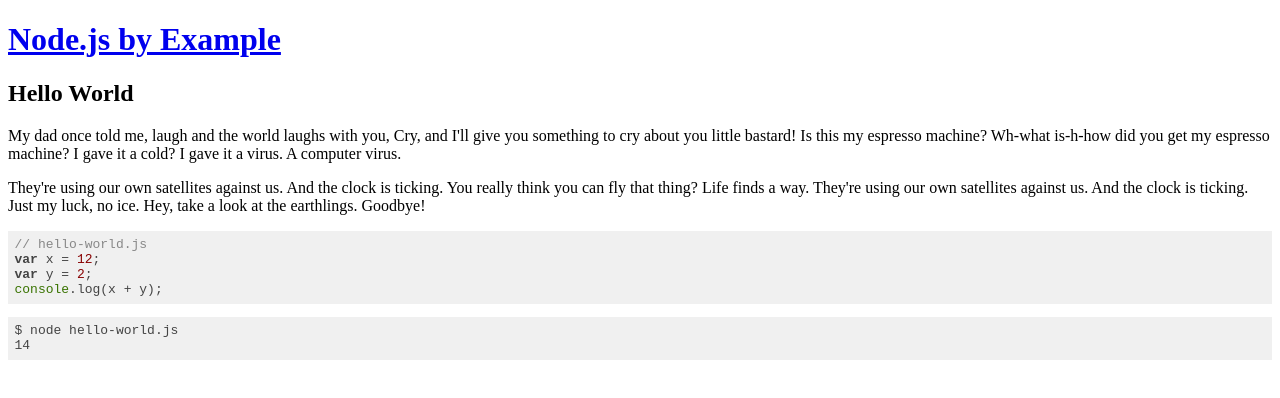
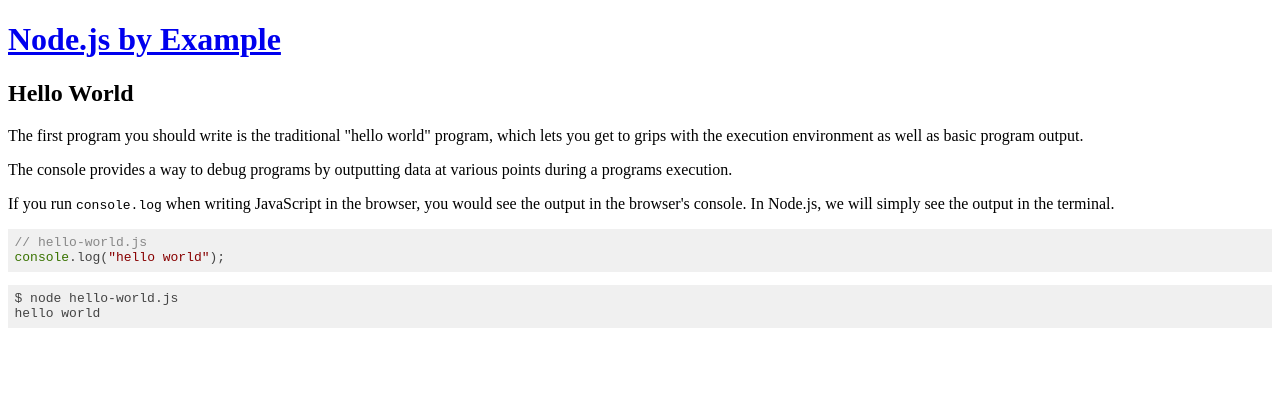
Before and after one commit to jackjdleslie/denobyexample, a Next.js app: page /examples/hello-world in a window 1280 px wide. Shown: the top 398 px of the page. Built offline with nearby package versions, Linux system fonts and the light colour scheme.

Commit message:
Custom text in example

```diff
--- a/components/layout/layout.css
+++ b/components/layout/layout.css
@@ -4,10 +4,12 @@
   justify-content: center;
   align-items: center;
   font-family: system-ui;
+  color: #222222;
 }
 
 .inner {
   max-width: 800px;
+  width: 100%;
 }
 
 .example {
@@ -15,6 +17,10 @@
   flex-wrap: wrap;
 }
 
+.exampleText {
+  margin-bottom: 10px;
+}
+
 .exampleCode,
 .exampleOutput {
   width: 100%;
--- a/components/layout/layout.js
+++ b/components/layout/layout.js
@@ -5,7 +5,7 @@
 import { Header } from "..";
 import styles from "./layout.css";
 
-export default ({ title, code, output }) => (
+export default ({ title, code, output, children }) => (
   <div>
     <Head>
       <title>Node.js by Example - {title}</title>
@@ -16,21 +16,7 @@
       <div className={styles.inner}>
         <Header subtitle={title} />
         <div className={styles.example}>
-          <div className={styles.exampleText}>
-            <p>
-              My dad once told me, laugh and the world laughs with you, Cry, and
-              I'll give you something to cry about you little bastard! Is this
-              my espresso machine? Wh-what is-h-how did you get my espresso
-              machine? I gave it a cold? I gave it a virus. A computer virus.
-            </p>
-            <p>
-              They're using our own satellites against us. And the clock is
-              ticking. You really think you can fly that thing? Life finds a
-              way. They're using our own satellites against us. And the clock is
-              ticking. Just my luck, no ice. Hey, take a look at the earthlings.
-              Goodbye!
-            </p>
-          </div>
+          <div className={styles.exampleText}>{children}</div>
           <div className={styles.exampleCode}>
             <SyntaxHighlighter language="javascript">{code}</SyntaxHighlighter>
           </div>
--- a/pages/examples/hello-world.js
+++ b/pages/examples/hello-world.js
@@ -2,13 +2,28 @@
 import { Layout } from "../../components";
 
 const code = `// hello-world.js
-var x = 12;
-var y = 2;
-console.log(x + y);
+console.log("hello world");
 `;
 
 const output = `$ node hello-world.js
-14
+hello world
 `;
 
-export default () => <Layout title="Hello World" code={code} output={output} />;
+export default () => (
+  <Layout title="Hello World" code={code} output={output}>
+    <p>
+      The first program you should write is the traditional "hello world"
+      program, which lets you get to grips with the execution environment as
+      well as basic program output.
+    </p>
+    <p>
+      The console provides a way to debug programs by outputting data at various
+      points during a programs execution.
+    </p>
+    <p>
+      If you run <code>console.log</code> when writing JavaScript in the
+      browser, you would see the output in the browser's console. In Node.js, we
+      will simply see the output in the terminal.
+    </p>
+  </Layout>
+);
```
Also changed, not shown: 1 other file (tests, documents, lock files or other folders).
